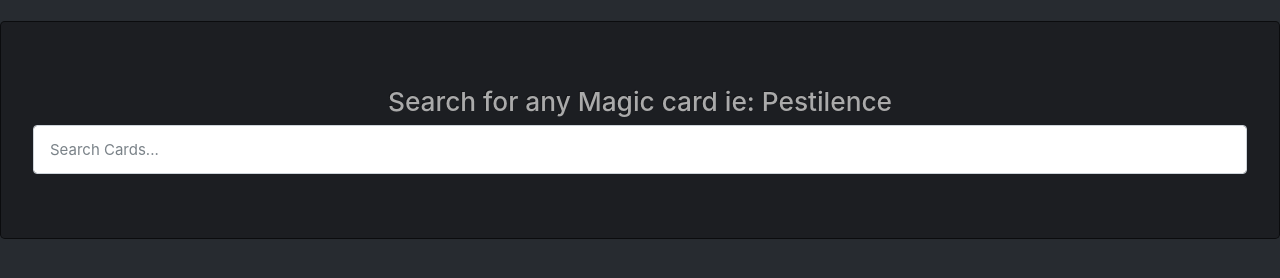
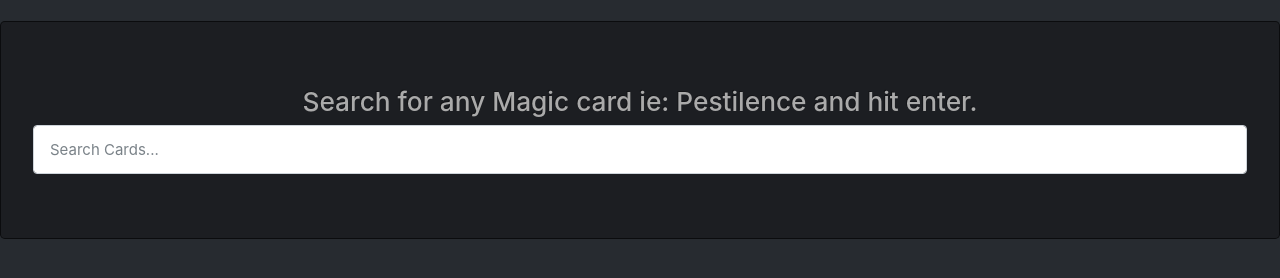
Before and after one commit to ceckles/MTGCardView, a plain HTML site: page index.html in a window 1280 px wide. Shown: the part 56-334 px from the top of the page. Drawn offline with nearby package versions, Linux system fonts and the light colour scheme.

Commit message:
Update index.html

```diff
--- a/index.html
+++ b/index.html
@@ -22,7 +22,7 @@
   </nav>
   <di class="container">
     <div class="jumbotron">
-      <h3 class="text-center">Search for any Magic card ie: Pestilence</h3>
+      <h3 class="text-center">Search for any Magic card ie: Pestilence and hit enter.</h3>
       <div class="autocomplete">
         <form id="searchForm">
           <input type="text" class="form-control" name="card" id="searchText" placeholder="Search Cards...">
```
